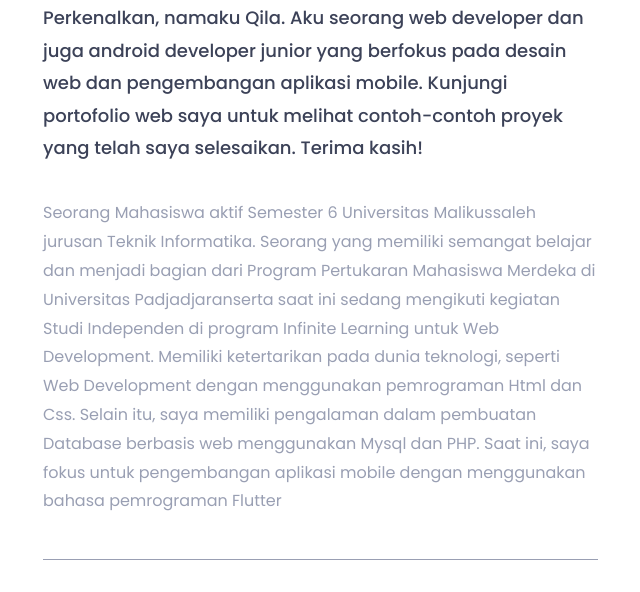
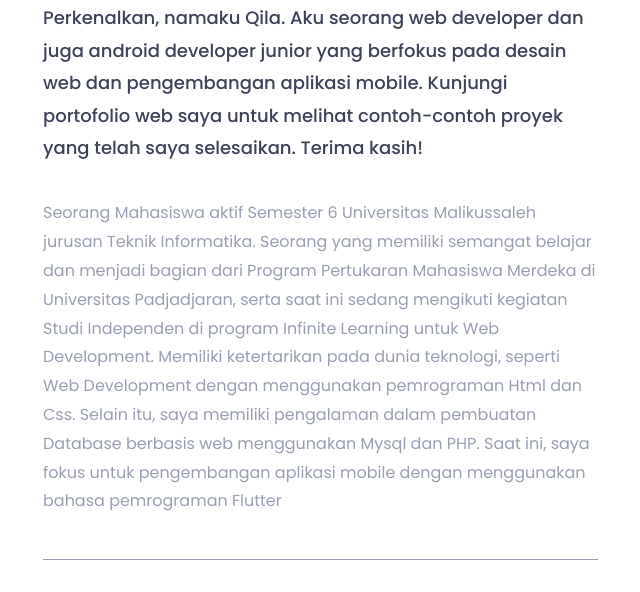
Before and after one commit to qilaa1/Web_Porto, a plain HTML site: page index.html in a window 1280 px wide. Shown: the part 1115-1707 px from the top of the page, 27-667 px from the left. Drawn offline with nearby package versions, Linux system fonts and the light colour scheme.

Commit message:
ubah typo

```diff
--- a/index.html
+++ b/index.html
@@ -109,7 +109,7 @@
 								</h3>
 								<p>
 									Seorang Mahasiswa aktif Semester 6 Universitas Malikussaleh jurusan Teknik Informatika. Seorang yang memiliki semangat belajar dan menjadi bagian dari Program Pertukaran
-									Mahasiswa Merdeka di Universitas Padjadjaranserta saat ini sedang mengikuti kegiatan Studi
+									Mahasiswa Merdeka di Universitas Padjadjaran, serta saat ini sedang mengikuti kegiatan Studi
 									Independen di program Infinite Learning untuk Web Development. Memiliki ketertarikan pada dunia teknologi, seperti
 									Web Development dengan menggunakan pemrograman Html dan Css. Selain itu, saya memiliki
 									pengalaman dalam pembuatan Database berbasis web menggunakan Mysql dan PHP. Saat ini, saya
```
